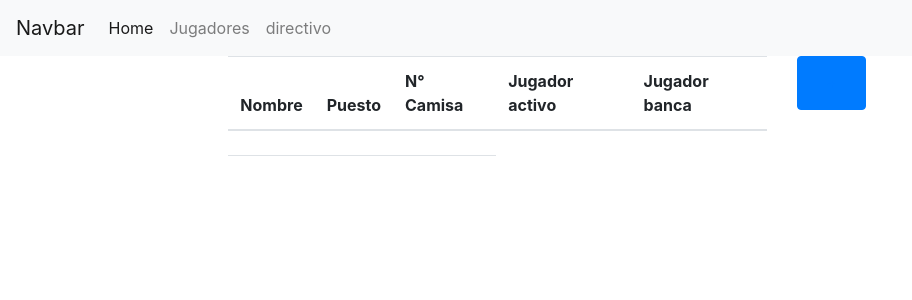
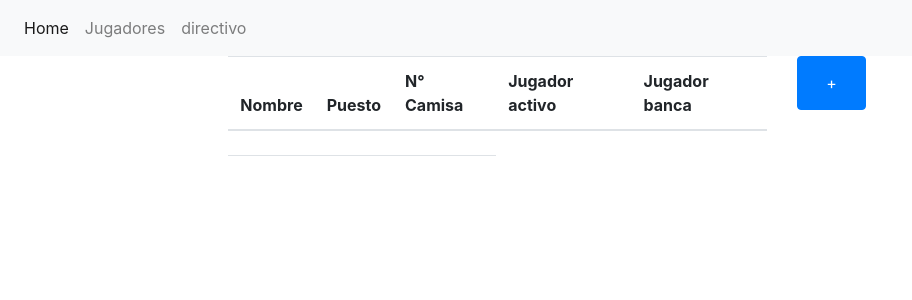
Before and after one commit to AMurillo-UTM170072/futboll, a Django app: template vistas/templates/pages/jugadores/tableInfoJugadores.html in a window 1280 px wide. Shown: the top 300 px of the page, without its empty margins (0-912 px from the left). Run offline with Django 4.2, Linux system fonts and the light colour scheme; the template is opened without the code that fills it, so the values that code supplies are empty; some libraries are stand-ins or nearby versions.

Commit message:
refactor: many changes

```diff
--- a/vistas/templates/base.html
+++ b/vistas/templates/base.html
@@ -23,10 +23,6 @@
 	  {# CSS Bootstrap #}
 	  {% bootstrap_css %}
       <nav class="navbar navbar-expand-lg navbar-light bg-light">
-            <a class="navbar-brand" href="#">Navbar</a>
-            <button class="navbar-toggler" type="button" data-toggle="collapse" data-target="#navbarNavAltMarkup" aria-controls="navbarNavAltMarkup" aria-expanded="false" aria-label="Toggle navigation">
-                <span class="navbar-toggler-icon"></span>
-            </button>
             <div class="collapse navbar-collapse" id="navbarNavAltMarkup">
                 <div class="navbar-nav">
                 <a class="nav-item nav-link active" href="/">Home <span class="sr-only">(current)</span></a>
--- a/vistas/templates/pages/jugadores/tableInfoJugadores.html
+++ b/vistas/templates/pages/jugadores/tableInfoJugadores.html
@@ -31,10 +31,9 @@
             </table>
         </div>
         <div class="col-4">
-            <button class="btn btn-primary"><a class="nav-item nav-link" href="/juagores/torneoAlta">+</a></button>
+            <button class="btn btn-primary"><a class="nav-item nav-link" href="/juagores/torneoAlta" style="color: white;">+</a></button>
            {% comment %}  <button class="btn btn-primary"><i class="fa-solid fa-plus"></i></button> {% endcomment %}
         </div>
     </div>
 
-
 {% endblock contenido %}
```
